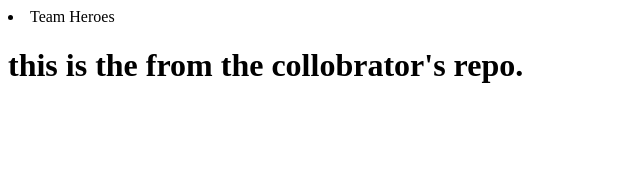
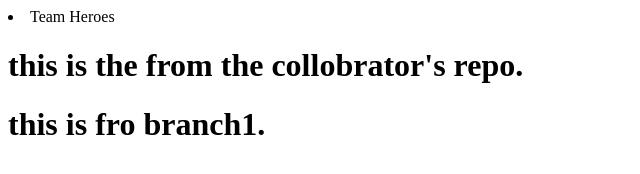
Before and after one commit to SawyerVann/V, a plain HTML site: page team.html in a window 1280 px wide. Shown: the whole page, without its empty margins (0-640 px from the left). Drawn offline with Linux system fonts and the light colour scheme.

Commit message:
for branch 1
branch1 change

```diff
--- a/team.html
+++ b/team.html
@@ -9,5 +9,6 @@
 <body>
     <li> Team Heroes</li>
     <h1>this is the from the collobrator's repo.</h1>
+    <h1>this is fro branch1.</h1>
 </body>
 </html>
```
